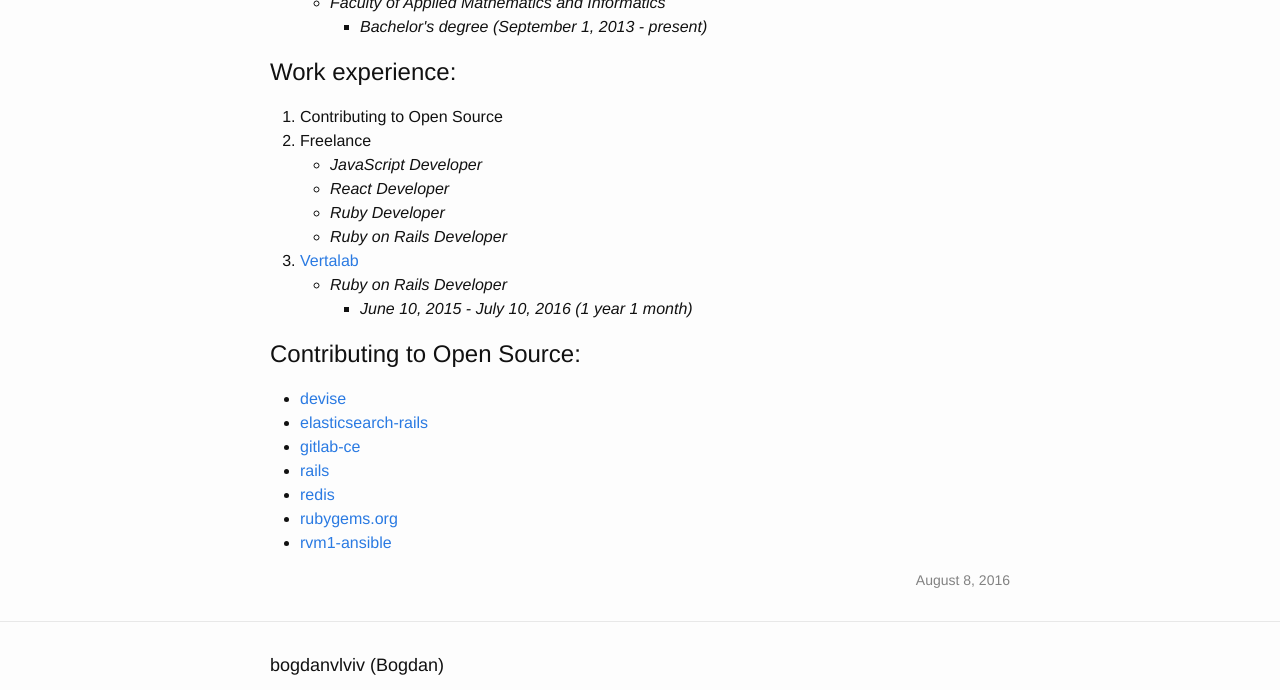
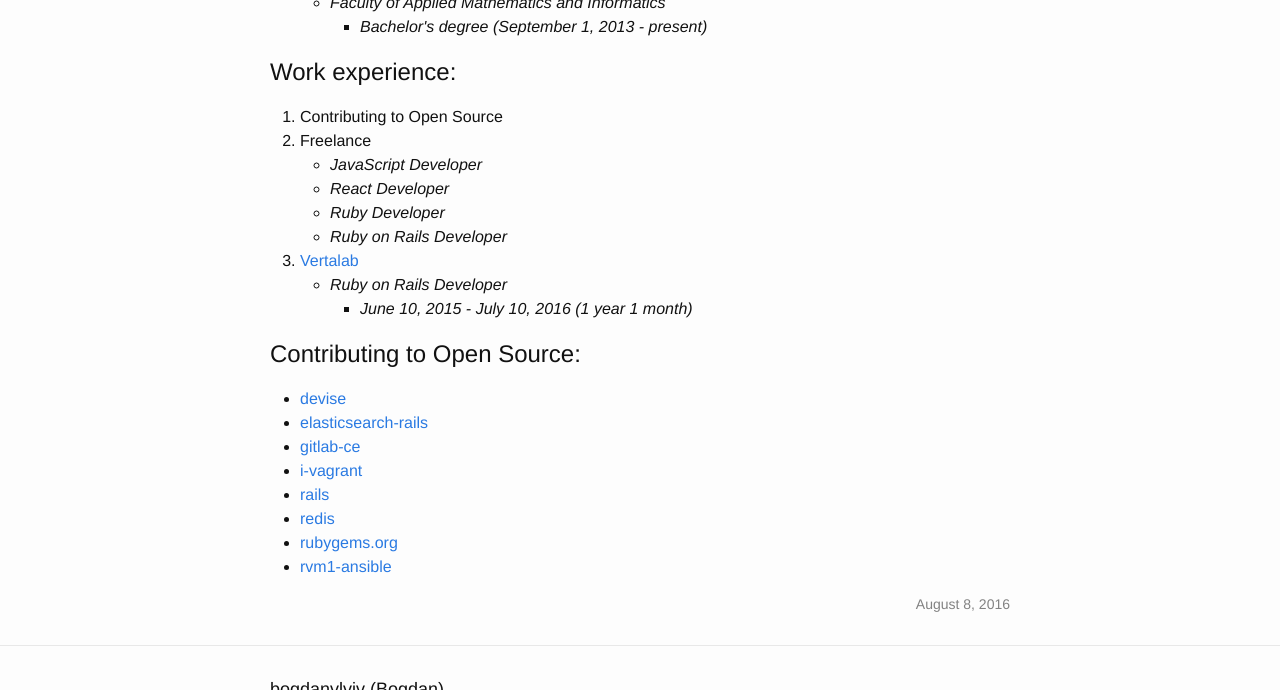
Before and after one commit to crowdpro3/bogdanvlviv.github.io, a Jekyll site: the page built from resume.html, in a window 1280 px wide and 900 px high, scrolled down 1979 px, cut to the strip 0-690 px from the top of the window. Built offline with Jekyll 4.4.1, drawn with Linux system fonts in a browser that asks for light colours.

Commit message:
Add link into section 'Contributing to Open Source' for i-vagrant

```diff
--- a/resume.html
+++ b/resume.html
@@ -170,6 +170,7 @@ permalink: /resume/
     <li><a href="https://github.com/plataformatec/devise/commits/master?author=bogdanvlviv" target="_blank">devise</a></li>
     <li><a href="https://github.com/elastic/elasticsearch-rails/commits/master?author=bogdanvlviv" target="_blank">elasticsearch-rails</a></li>
     <li><a href="https://github.com/gitlabhq/gitlabhq/commits/master?author=bogdanvlviv" target="_blank">gitlab-ce</a></li>
+    <li><a href="https://github.com/bogdanvlviv/i-vagrant" target="_blank">i-vagrant</a></li>
     <li><a href="https://github.com/rails/rails/commits/master?author=bogdanvlviv" target="_blank">rails</a></li>
     <li><a href="https://github.com/antirez/redis/commits/unstable?author=bogdanvlviv" target="_blank">redis</a></li>
     <li><a href="https://github.com/rubygems/rubygems.org/commits/master?author=bogdanvlviv" target="_blank">rubygems.org</a></li>
```
